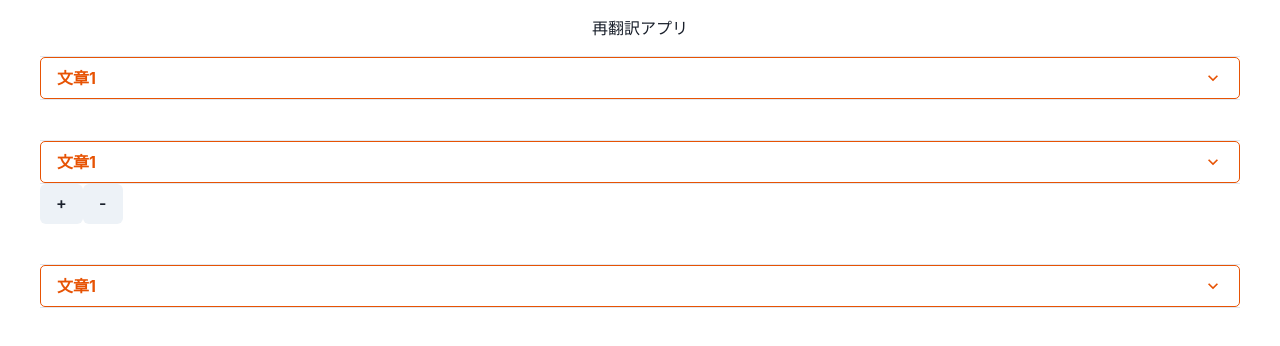
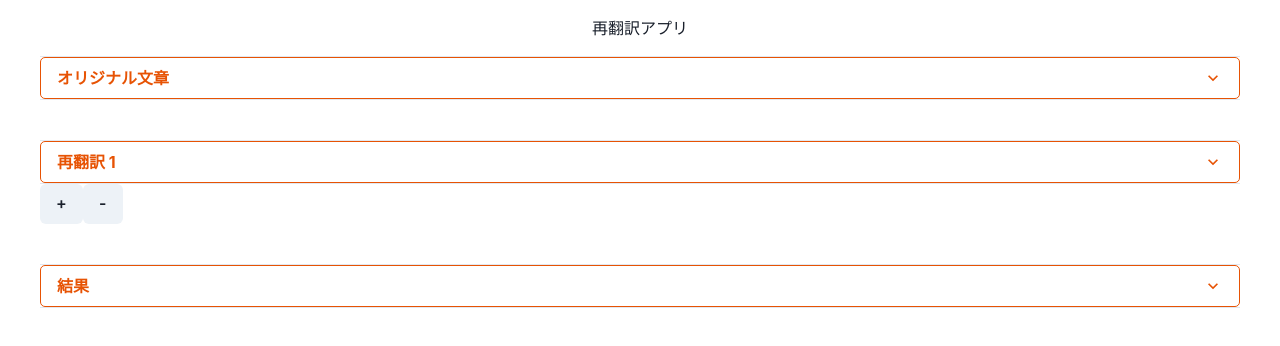
Before and after one commit to tttocklll/retranslate, a React (Create React App) app: page / in a window 1280 px wide. Shown: the top 346 px of the page. Built offline with nearby package versions, Linux system fonts and the light colour scheme.

Commit message:
feat: change titles & placeholders

```diff
--- a/src/components/TranslateItem.tsx
+++ b/src/components/TranslateItem.tsx
@@ -15,6 +15,7 @@ import {
 
 interface Props {
   NumOfItems: number;
+  mode: "original" | "retranslate" | "result";
 }
 
 function TranslateItem(props: Props) {
@@ -32,7 +33,9 @@ function TranslateItem(props: Props) {
               _expanded={{ bg: "#e75304", color: "white" }}
             >
               <Box flex="1" textAlign="left">
-                文章{i + 1}
+                {(props.mode === "original" && "オリジナル文章") ||
+                  (props.mode === "retranslate" && `再翻訳 ${i + 1}`) ||
+                  (props.mode === "result" && "結果")}
               </Box>
               <AccordionIcon />
             </AccordionButton>
@@ -45,7 +48,14 @@ function TranslateItem(props: Props) {
                 </Select>
               </Box>
               <Box>
-                <Textarea placeholder="オリジナルの文章を入力してください" />
+                <Textarea
+                  placeholder={
+                    props.mode === "original"
+                      ? "オリジナルの文章を入力してください"
+                      : ""
+                  }
+                  disabled={props.mode !== "original"}
+                />
               </Box>
             </Flex>
           </AccordionPanel>
--- a/src/components/Translations.tsx
+++ b/src/components/Translations.tsx
@@ -18,11 +18,11 @@ function Translations() {
   return (
     <Flex mx="10" direction="column">
       {/* オリジナルの文章 */}
-      <TranslateItem NumOfItems={1} />
+      <TranslateItem NumOfItems={1} mode="original" />
       <Box m={5} />
 
       {/* 再翻訳 */}
-      <TranslateItem NumOfItems={NumOfItems} />
+      <TranslateItem NumOfItems={NumOfItems} mode="retranslate" />
       <Flex>
         <Button onClick={onClickPlus} disabled={NumOfItems === 10}>
           +
@@ -34,7 +34,7 @@ function Translations() {
       <Box m={5} />
 
       {/* 最終結果 */}
-      <TranslateItem NumOfItems={1} />
+      <TranslateItem NumOfItems={1} mode="result" />
     </Flex>
   );
 }
```
